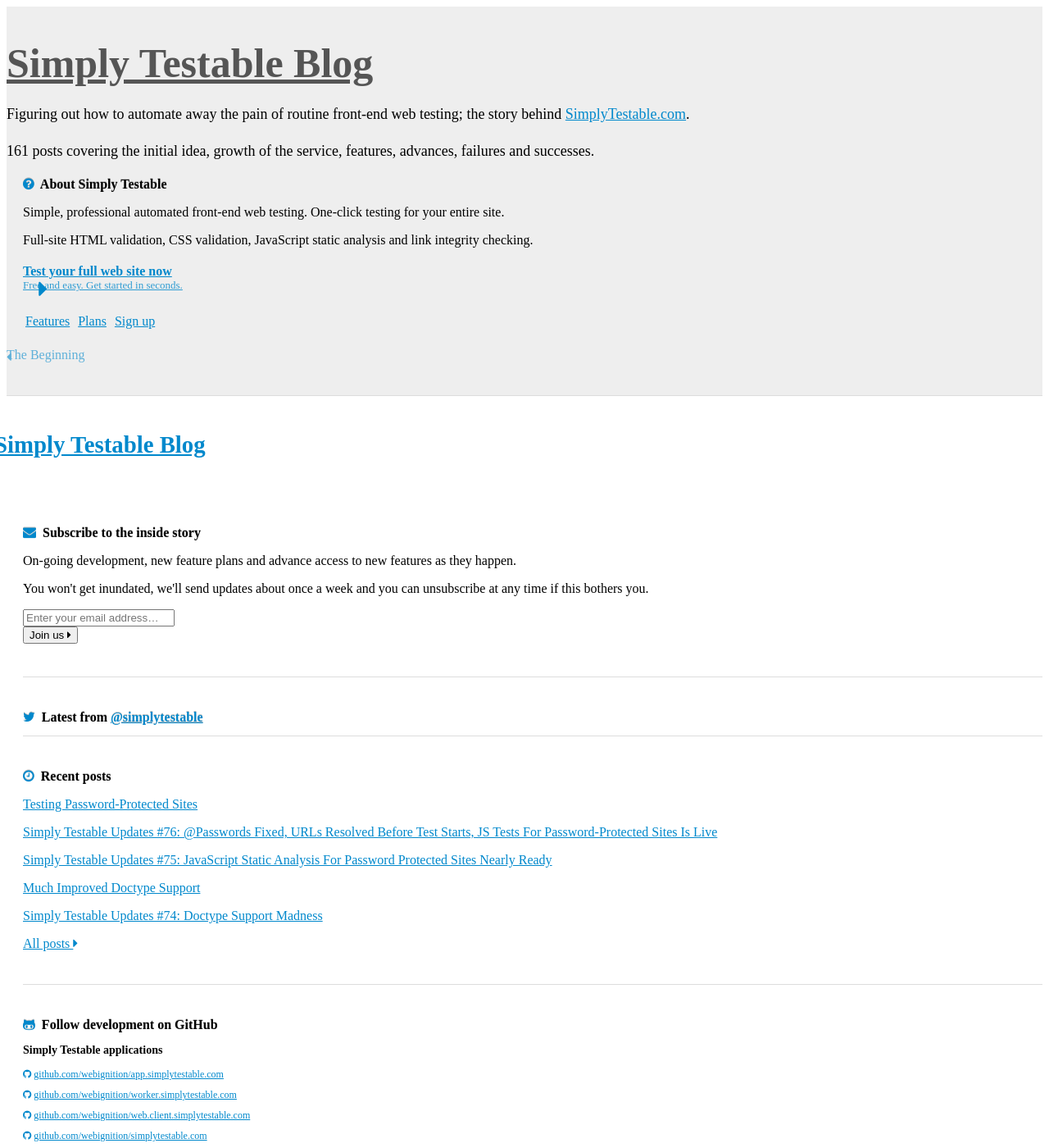
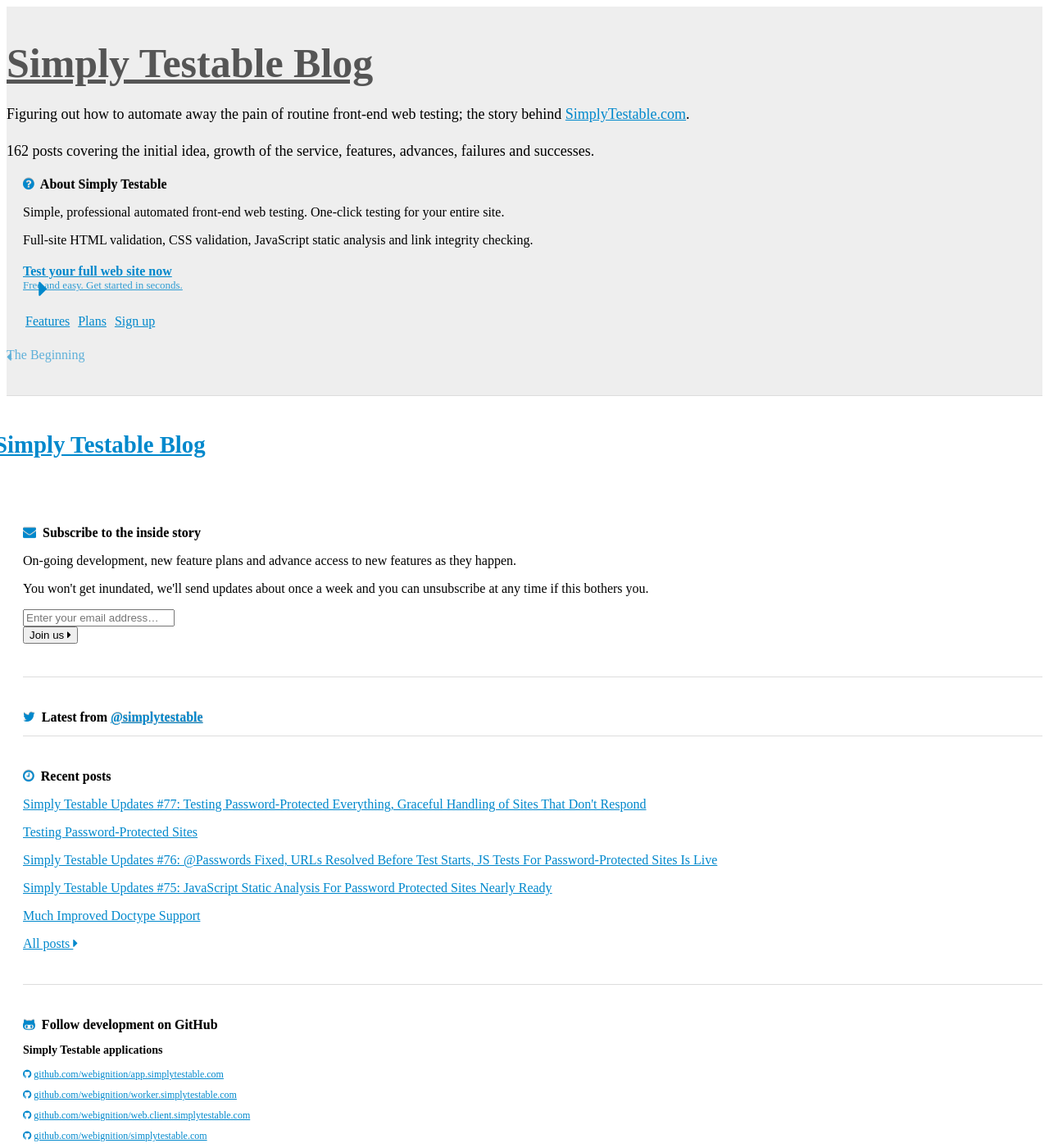
Before and after one commit to webignition/blog.simplytestable.com, a Jekyll site: the page built from index.html, in a window 1280 px wide and 1400 px high. Shown: the whole window at 82% size. Built offline with Jekyll 4.4.1, drawn with Linux system fonts in a browser that asks for light colours; nearby versions of some CDN libraries; comment, search, counter and statistics services are not loaded; a style sheet for code colours, icons or effects is not loaded.

```diff
--- /dev/null
+++ b/_posts/2014-12-05-simply-testable-updates-77.html
@@ -0,0 +1,15 @@
+---
+layout: newsletter
+title: "Simply Testable Updates #77: Testing Password-Protected Everything, Graceful Handling of Sites That Don't Respond"
+author:
+    name: Jon Cram
+    url: http://webignition.net
+continue_reading: false
+newsletter:
+    issue_number: 77th
+    url: http://us5.campaign-archive1.com/?u=ac75e33d993d2b502e333ddd0&amp;id=55cee04366
+    highlights:
+        - Link integrity checks for password-protected sites
+        - Letting you know when a site being tested isn't working
+    closing_sentence: Expect the next newsletter in about a week from now on 19 February 2014
+---
--- a/archive/index.html
+++ b/archive/index.html
@@ -6,6 +6,28 @@ is_archive: true
 <ol class="archive">
 
 
+    <li value="162">
+        <h2><a href="/simply-testable-updates-77/">Simply Testable Updates #77: Testing Password-Protected Everything, Graceful Handling of Sites That Don't Respond </a></h2>
+        <p class="post-date">December  5, 2014</p>
+
+
+
+
+
+
+
+
+
+    <p>
+        Our <a href="http://us5.campaign-archive1.com/?u=ac75e33d993d2b502e333ddd0&amp;id=55cee04366">77th updates newsletter</a> went out today.
+    </p>
+
+
+
+
+    </li>
+
+
     <li value="161">
         <h2><a href="/testing-password-protected-sites/">Testing Password-Protected Sites </a></h2>
         <p class="post-date">February 11, 2014</p>
```
Also changed, not shown: sitemap.xml (+7 -3 lines).
